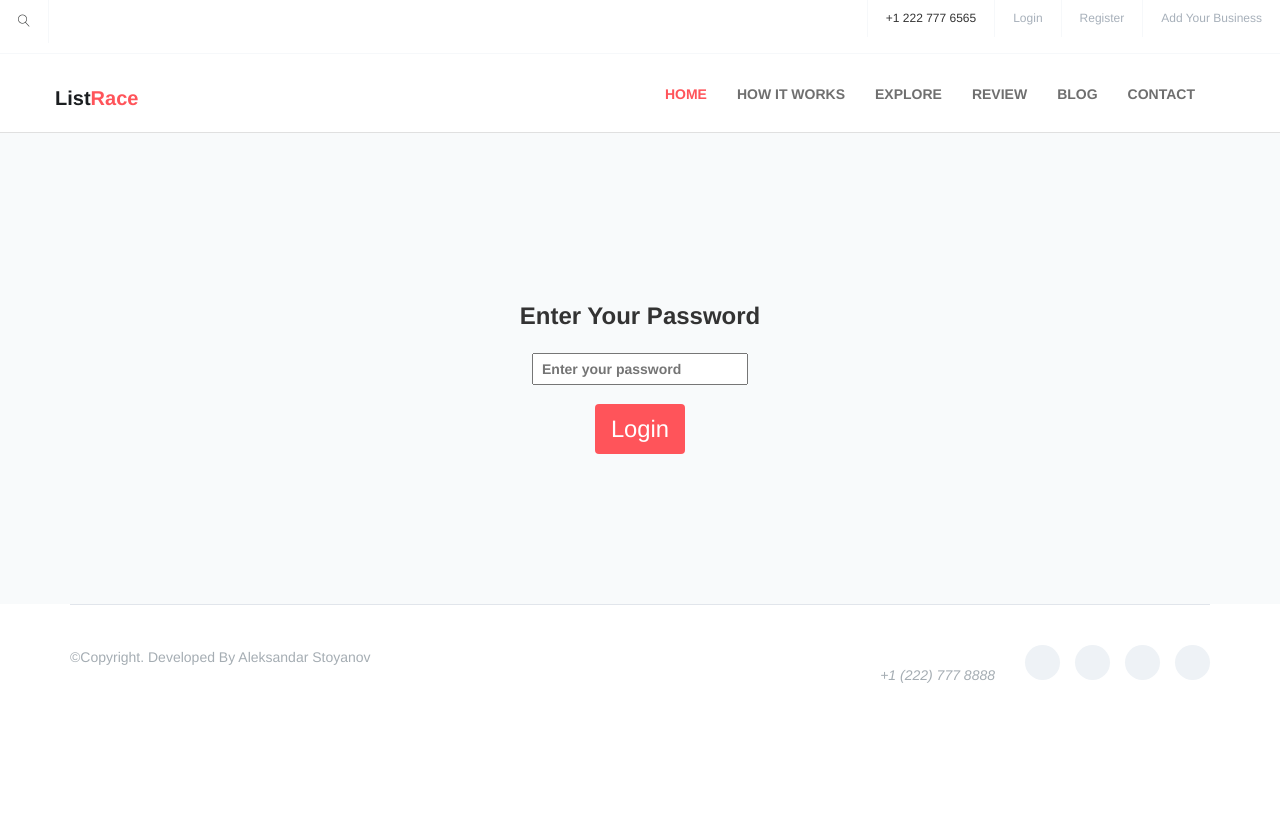
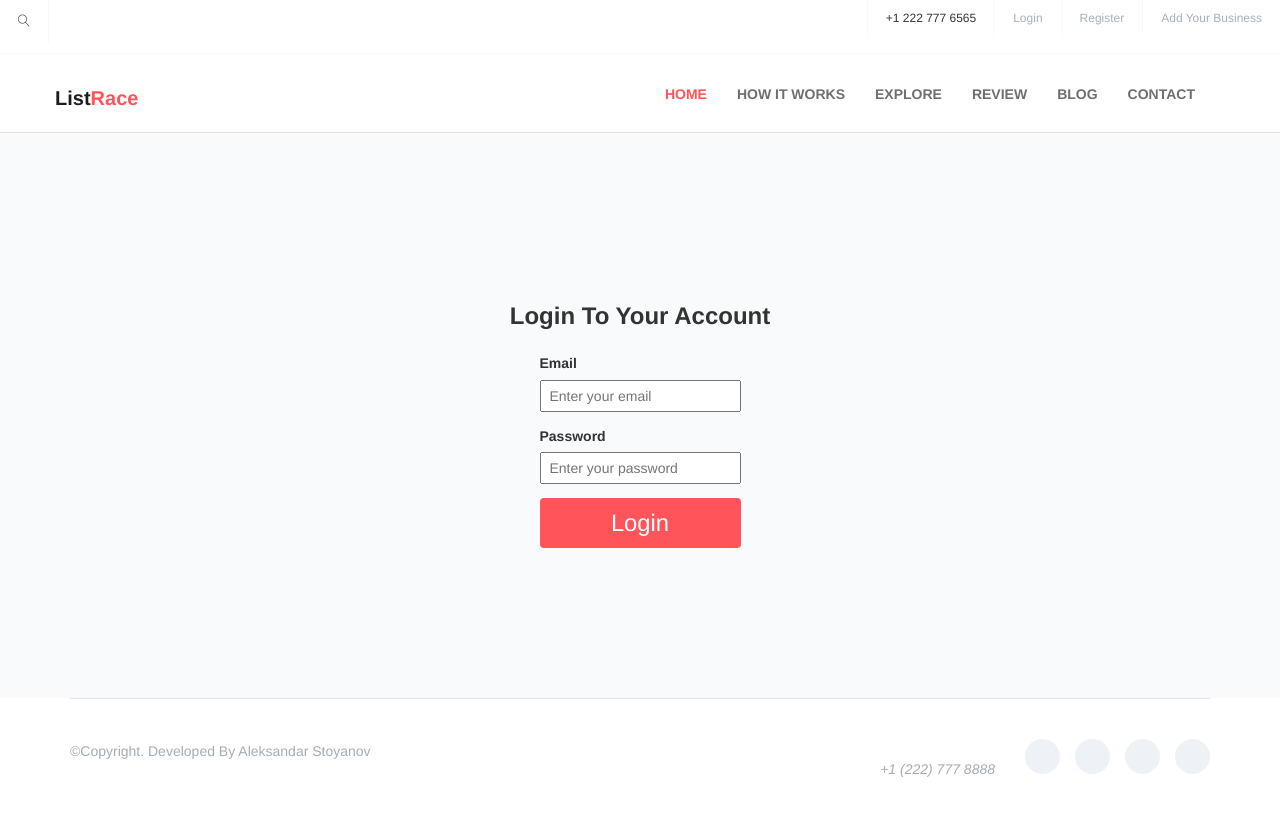
Before and after one commit to lsfckt/list-race-react-project, a React (Vite) app in the folder client/: page /login in a window 1280 px wide. Shown: the top 816 px of the page. Built offline with nearby package versions, Linux system fonts and the light colour scheme.

Commit message:
implement login functionality

```diff
--- a/client/src/components/Login/Login.jsx
+++ b/client/src/components/Login/Login.jsx
@@ -1,18 +1,60 @@
+import { useEffect, useState } from 'react';
+
 import styles from './Login.module.css';
+import * as requester from '../../api/requester';
+import { useNavigate } from 'react-router-dom';
+
 
 export default function Login() {
 
+    const [submitClicked, setSubmitClicked] = useState(false);
+    const [formData, setFormData] = useState({});
+
+    const handleSubmit = (e) => {
+        e.preventDefault();
+        setSubmitClicked(true);
+    }
+
+    const handleChange = (e) => {
+        const { name, value } = e.target;
+        setFormData({
+            ...formData,
+            [name]: value,
+        })
+    }
+
+    const navigate = useNavigate();
+
+    useEffect(() => {
+        (async () => {
+
+            if (submitClicked) {
+                const user = await requester.post('http://localhost:3030/users/login', { ...formData })
+                navigate('/');
+            }
+
+            setSubmitClicked(false);
+        })();
+
+    }, [submitClicked]);
+
     return (
-        <div className={styles['enter-pass-layout']}>
-            <h3 className={styles['enter-pass-title']}>Enter your password</h3>
+        <div className={styles['login-layout']}>
+            <h3 className={styles['login-title']}>Login to your account</h3>
 
-            <form className={styles['enter-pass-form']}>
-                <label htmlFor="password">
-                    <input className={styles['password']} type="password" name="password" id="password" placeholder="Enter your password"/>
-                </label>
+            <form className={styles['login-form']} onSubmit={handleSubmit}>
+                <div className={styles['labels']}>
+                    <label htmlFor="email">Email</label>
+                    <input className={styles['email']} type="email" name="email" id="email" placeholder="Enter your email" onChange={handleChange} />
+                </div>
+                <div className={styles['labels']}>
+                    <label htmlFor="password">Password</label>
+                    <input className={styles['password']} type="password" name="password" id="password" placeholder="Enter your password" onChange={handleChange} />
+                </div>
+
+                <button type="submit" className={styles['login-btn-submit']}>Login</button>
             </form>
 
-            <button type="submit" className={styles['login-btn-submit']}>Login</button>
         </div>
     )
 }
--- a/client/src/components/Login/Login.module.css
+++ b/client/src/components/Login/Login.module.css
@@ -1,4 +1,4 @@
-.enter-pass-layout {
+.login-layout {
     background-color: #f8fafb;
     padding: 150px 0;
     display: flex;
@@ -7,16 +7,17 @@
     gap: 1em;
 }
 
-.enter-pass-title {
+.login-title {
     font-weight: 700;
 }
 
-.enter-pass-form {
+.login-form {
     display: flex;
     flex-direction: column;
     gap: 1em;
 }
 
+.email,
 .password {
     padding: 4px 8px;
 }
@@ -29,3 +30,9 @@
     padding: 8px 16px;
     border-radius: 4px;
 }
+
+.labels {
+    display: flex;
+    flex-direction: column;
+    gap: 0.1em;
+}
```
